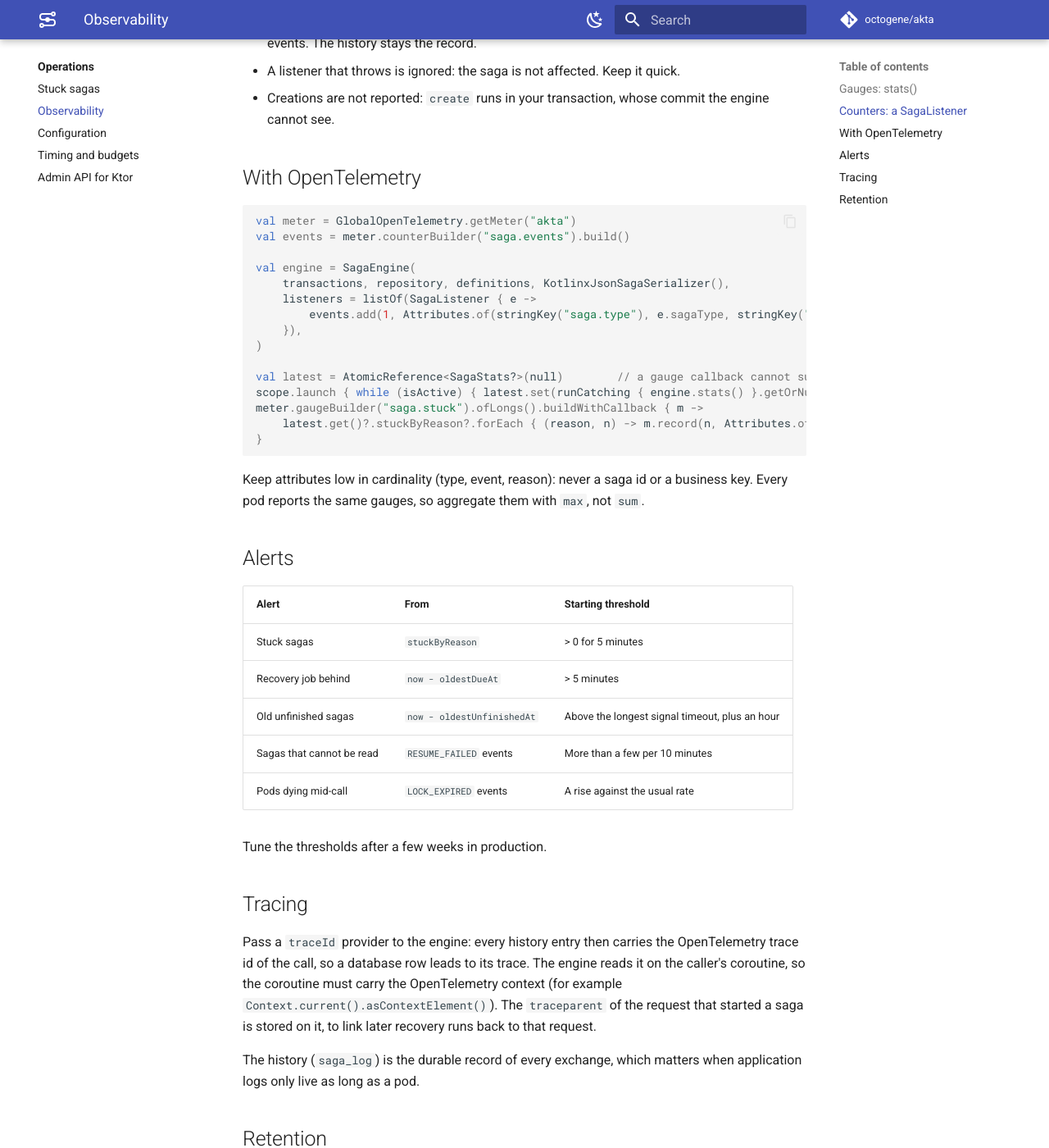
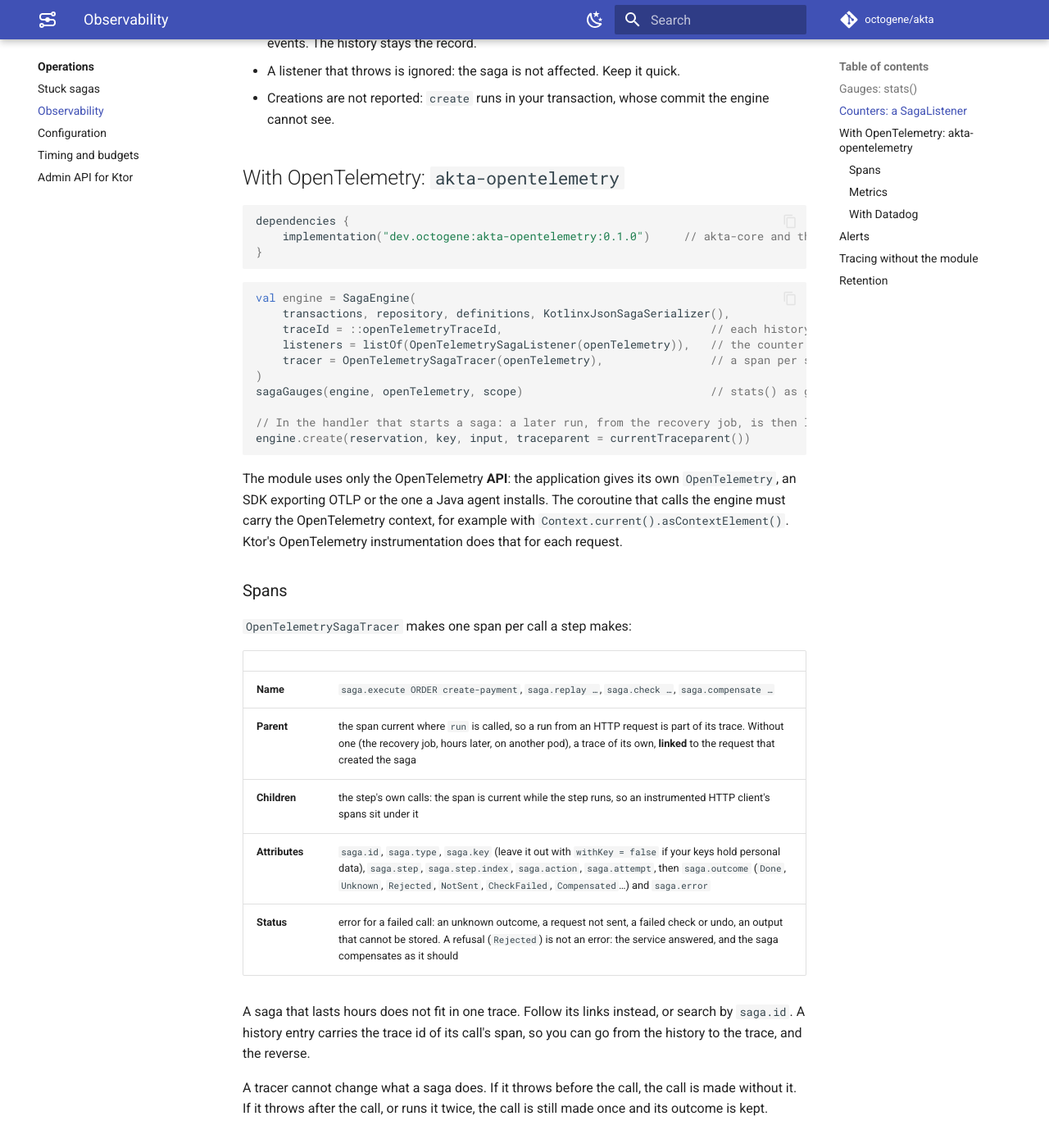
Before and after one commit to octogene/akta, an MkDocs documentation site: the page built from docs/operations/observability.md, in a window 1280 px wide and 1400 px high, scrolled down 812 px. Shown: the whole window at 82% size. Built offline with MkDocs 1.6.1 and Material for MkDocs 9.7.7, drawn with Linux system fonts in a browser that asks for light colours; comment, search, counter and statistics services are not loaded; some of the changed text lies outside the part shown.

Commit message:
Docs: observability with akta-opentelemetry, and with Datadog
Co-Authored-By: Claude Opus 5.5 <noreply@anthropic.com>

````diff
--- a/docs/operations/observability.md
+++ b/docs/operations/observability.md
@@ -27,27 +27,64 @@ A listener is told about each history entry **after its transaction commits**, w
 - A listener that throws is ignored: the saga is not affected. Keep it quick.
 - Creations are not reported: `create` runs in your transaction, whose commit the engine cannot see.
 
-## With OpenTelemetry
+## With OpenTelemetry: `akta-opentelemetry`
 
 ```kotlin
-val meter = GlobalOpenTelemetry.getMeter("akta")
-val events = meter.counterBuilder("saga.events").build()
-
-val engine = SagaEngine(
-    transactions, repository, definitions, KotlinxJsonSagaSerializer(),
-    listeners = listOf(SagaListener { e ->
-        events.add(1, Attributes.of(stringKey("saga.type"), e.sagaType, stringKey("saga.event"), e.entry.event))
-    }),
-)
-
-val latest = AtomicReference<SagaStats?>(null)        // a gauge callback cannot suspend: sample in a ticker
-scope.launch { while (isActive) { latest.set(runCatching { engine.stats() }.getOrNull()); delay(60.seconds) } }
-meter.gaugeBuilder("saga.stuck").ofLongs().buildWithCallback { m ->
-    latest.get()?.stuckByReason?.forEach { (reason, n) -> m.record(n, Attributes.of(stringKey("reason"), reason.name)) }
+dependencies {
+    implementation("dev.octogene:akta-opentelemetry:0.1.0")     // akta-core and the OpenTelemetry API
 }
 ```
 
-Keep attributes low in cardinality (type, event, reason): never a saga id or a business key. Every pod reports the same gauges, so aggregate them with `max`, not `sum`.
+```kotlin
+val engine = SagaEngine(
+    transactions, repository, definitions, KotlinxJsonSagaSerializer(),
+    traceId = ::openTelemetryTraceId,                               // each history entry names its trace
+    listeners = listOf(OpenTelemetrySagaListener(openTelemetry)),   // the counter saga.events
+    tracer = OpenTelemetrySagaTracer(openTelemetry),                // a span per step call
+)
+sagaGauges(engine, openTelemetry, scope)                            // stats() as gauges, sampled every minute
+
+// In the handler that starts a saga: a later run, from the recovery job, is then linked to this request.
+engine.create(reservation, key, input, traceparent = currentTraceparent())
+```
+
+The module uses only the OpenTelemetry **API**: the application gives its own `OpenTelemetry`, an SDK exporting OTLP or the one a Java agent installs. The coroutine that calls the engine must carry the OpenTelemetry context, for example with `Context.current().asContextElement()`. Ktor's OpenTelemetry instrumentation does that for each request.
+
+### Spans
+
+`OpenTelemetrySagaTracer` makes one span per call a step makes:
+
+| | |
+|---|---|
+| **Name** | `saga.execute ORDER create-payment`, `saga.replay …`, `saga.check …`, `saga.compensate …` |
+| **Parent** | the span current where `run` is called, so a run from an HTTP request is part of its trace. Without one (the recovery job, hours later, on another pod), a trace of its own, **linked** to the request that created the saga |
+| **Children** | the step's own calls: the span is current while the step runs, so an instrumented HTTP client's spans sit under it |
+| **Attributes** | `saga.id`, `saga.type`, `saga.key` (leave it out with `withKey = false` if your keys hold personal data), `saga.step`, `saga.step.index`, `saga.action`, `saga.attempt`, then `saga.outcome` (`Done`, `Unknown`, `Rejected`, `NotSent`, `CheckFailed`, `Compensated`…) and `saga.error` |
+| **Status** | error for a failed call: an unknown outcome, a request not sent, a failed check or undo, an output that cannot be stored. A refusal (`Rejected`) is not an error: the service answered, and the saga compensates as it should |
+
+A saga that lasts hours does not fit in one trace. Follow its links instead, or search by `saga.id`. A history entry carries the trace id of its call's span, so you can go from the history to the trace, and the reverse.
+
+A tracer cannot change what a saga does. If it throws before the call, the call is made without it. If it throws after the call, or runs it twice, the call is still made once and its outcome is kept.
+
+### Metrics
+
+| Metric | Kind | Attributes | For |
+|---|---|---|---|
+| `saga.events` | counter | `saga.type`, `saga.event` | rates: retries, compensations, `LOCK_EXPIRED`, `RESUME_FAILED`, manual actions |
+| `saga.stuck` | gauge | `saga.stuck_reason` | the alert: above 0 for a few minutes |
+| `saga.unfinished` | gauge | `saga.state`, `saga.step_status` | the normal load |
+| `saga.recovery.lag` | gauge, s | | how far behind the recovery job is |
+| `saga.oldest_unfinished.age` | gauge, s | | sagas that never end |
+
+Metric attributes stay few: types, events, reasons. A saga id or key belongs on spans, never on a metric. Every pod reports the same gauges, so aggregate them with `max`, not `sum`.
+
+### With Datadog
+
+Send OTLP to the Datadog Agent, or use `dd-java-agent`, which implements the OpenTelemetry API. Then:
+
+- **Monitors** on `saga.stuck` (by reason) and `saga.recovery.lag`, with your operators' screen (the console's queue, say) as their link.
+- **APM:** search spans by `@saga.id`, `@saga.key` or `@saga.outcome:Unknown`. A slow request shows its saga steps and their HTTP calls.
+- **From the console to the trace:** a history entry's trace id opens it with `https://app.datadoghq.com/apm/trace/{traceId}`. Use the address of your Datadog site.
 
 ## Alerts
 
@@ -61,9 +98,9 @@ Keep attributes low in cardinality (type, event, reason): never a saga id or a b
 
 Tune the thresholds after a few weeks in production.
 
-## Tracing
+## Tracing without the module
 
-Pass a `traceId` provider to the engine: every history entry then carries the OpenTelemetry trace id of the call, so a database row leads to its trace. The engine reads it on the caller's coroutine, so the coroutine must carry the OpenTelemetry context (for example `Context.current().asContextElement()`). The `traceparent` of the request that started a saga is stored on it, to link later recovery runs back to that request.
+Pass a `traceId` provider to the engine: every history entry then carries the trace id of its call, so a database row leads to its trace. The engine reads it on the caller's coroutine, so the coroutine must carry the context. The `traceparent` given to `create` is stored on the saga. Any other tracing system can implement `SagaTracer`, which `akta-opentelemetry` implements for OpenTelemetry.
 
 The history (`saga_log`) is the durable record of every exchange, which matters when application logs only live as long as a pod.
 
````
Also changed, not shown: README.md (+1 -0 lines), docs/getting-started/index.md (+1 -0 lines).
